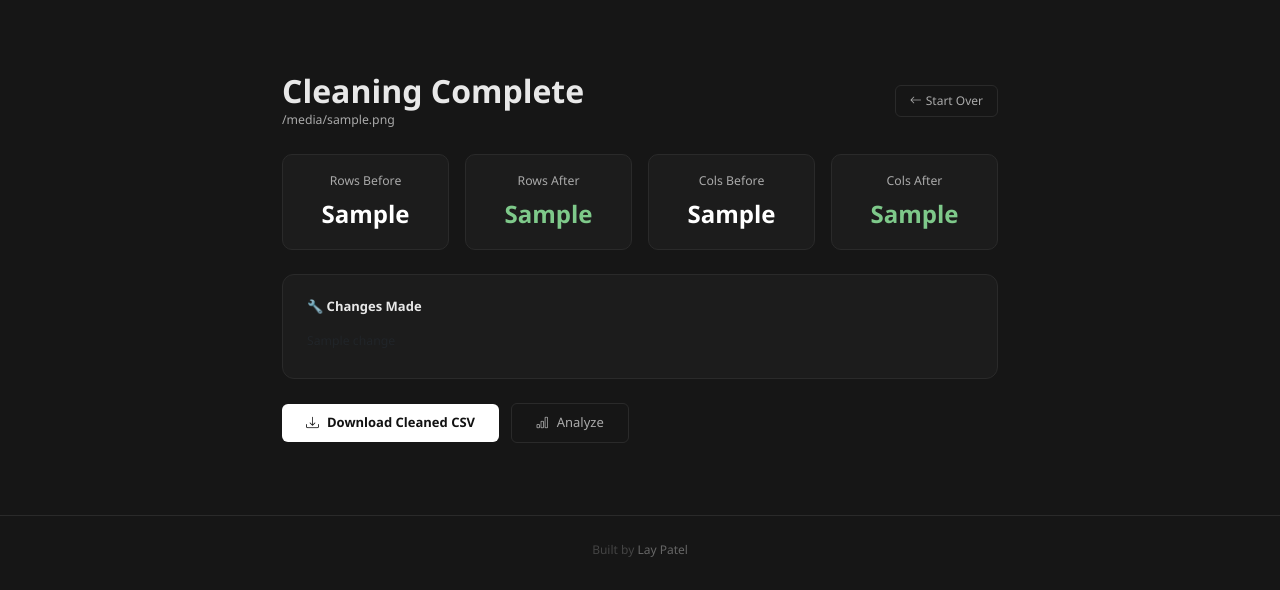
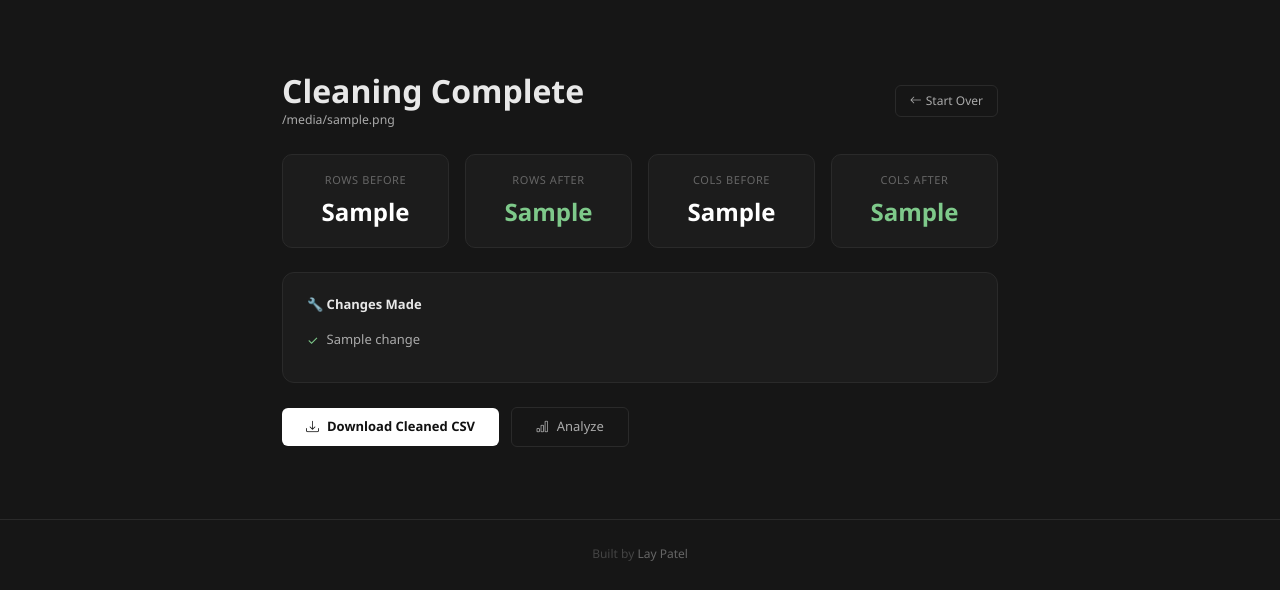
Before and after one commit to laypatel13/data-wash, a Flask app: template templates/result.html in a window 1280 px wide. Shown: the part 63-653 px from the top of the page. Run offline with Flask 3, Linux system fonts and the light colour scheme; the template is opened without the code that fills it: most values are stand-ins (such as "Sample title", 1, 10 or a date in 2020).

Commit message:
fix(ui): dropdown dark theme and changes list text visibility

```diff
--- a/templates/result.html
+++ b/templates/result.html
@@ -17,25 +17,25 @@
 <div class="row g-3 mb-4">
   <div class="col-6 col-md-3">
     <div class="stat-card text-center p-3">
-      <div class="text-muted small mb-1">Rows Before</div>
+      <div style="font-size:11px; color:#666; text-transform:uppercase; letter-spacing:0.6px; margin-bottom:4px;">Rows Before</div>
       <div class="fs-4 fw-bold text-white">{{ rows_before }}</div>
     </div>
   </div>
   <div class="col-6 col-md-3">
     <div class="stat-card text-center p-3">
-      <div class="text-muted small mb-1">Rows After</div>
+      <div style="font-size:11px; color:#666; text-transform:uppercase; letter-spacing:0.6px; margin-bottom:4px;">Rows After</div>
       <div class="fs-4 fw-bold text-success">{{ rows_after }}</div>
     </div>
   </div>
   <div class="col-6 col-md-3">
     <div class="stat-card text-center p-3">
-      <div class="text-muted small mb-1">Cols Before</div>
+      <div style="font-size:11px; color:#666; text-transform:uppercase; letter-spacing:0.6px; margin-bottom:4px;">Cols Before</div>
       <div class="fs-4 fw-bold text-white">{{ cols_before }}</div>
     </div>
   </div>
   <div class="col-6 col-md-3">
     <div class="stat-card text-center p-3">
-      <div class="text-muted small mb-1">Cols After</div>
+      <div style="font-size:11px; color:#666; text-transform:uppercase; letter-spacing:0.6px; margin-bottom:4px;">Cols After</div>
       <div class="fs-4 fw-bold text-success">{{ cols_after }}</div>
     </div>
   </div>
@@ -44,11 +44,14 @@
 <!-- CHANGES LOG -->
 <div class="card clean-card p-4 mb-4">
   <h5 class="fw-bold mb-3">🔧 Changes Made</h5>
-  <ul class="list-unstyled mb-0">
-    {% for change in changes %}
-      <li class="mb-1 small">{{ change }}</li>
-    {% endfor %}
-  </ul>
+    <ul class="list-unstyled mb-0">
+        {% for change in changes %}
+            <li class="mb-2" style="font-size:13px; color:#aaaaaa; display:flex; align-items:flex-start; gap:8px;">
+                <span style="color:#7ec98a; margin-top:1px;">✓</span>
+                <span>{{ change | replace("✅ ", "") | replace("ℹ️ ", "") }}</span>
+            </li>
+        {% endfor %}
+    </ul>
 </div>
 
 <!-- DOWNLOAD (Day 6) -->
```
Also changed, not shown: templates/preview.html (+7 -7 lines).
